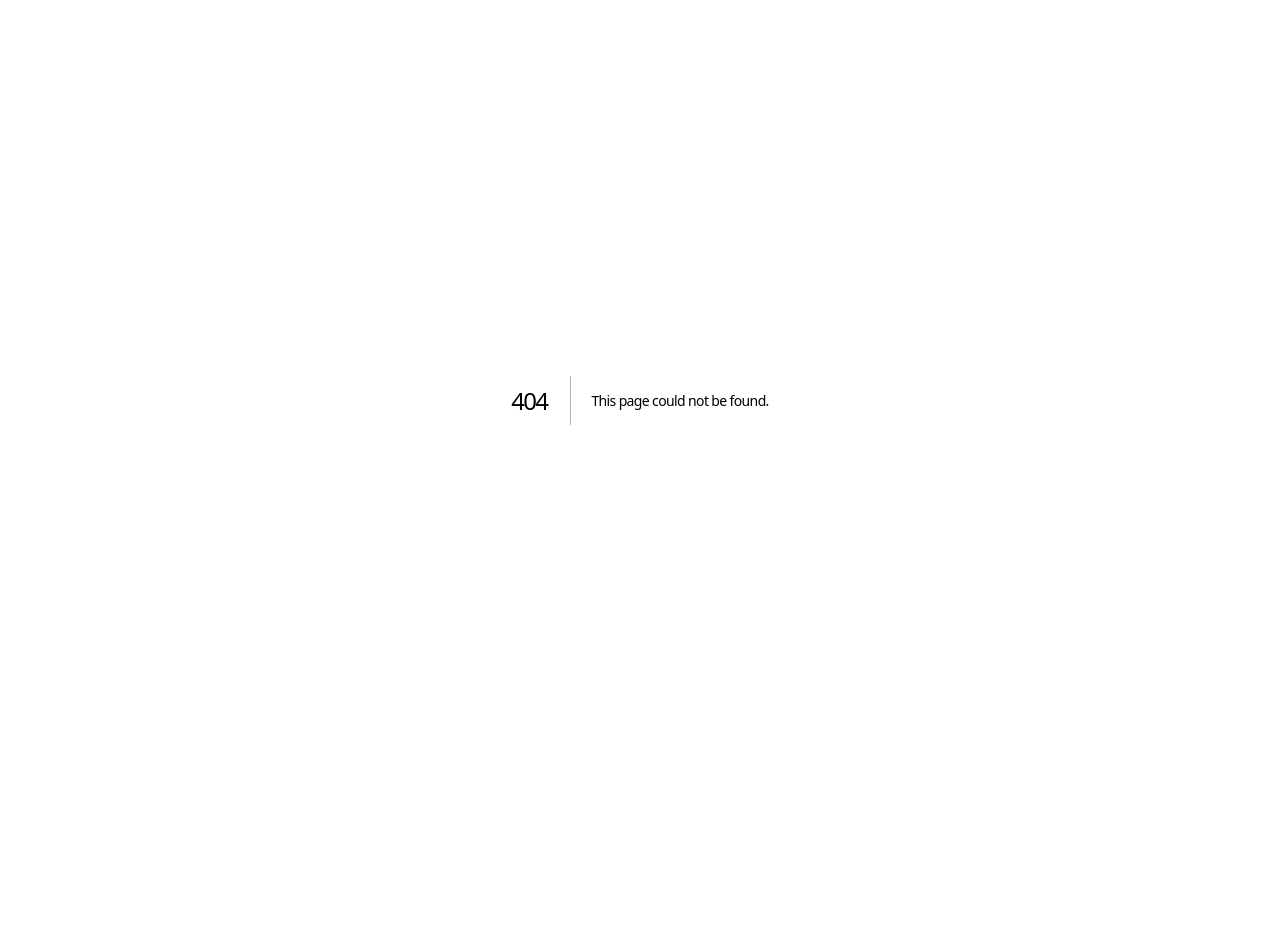
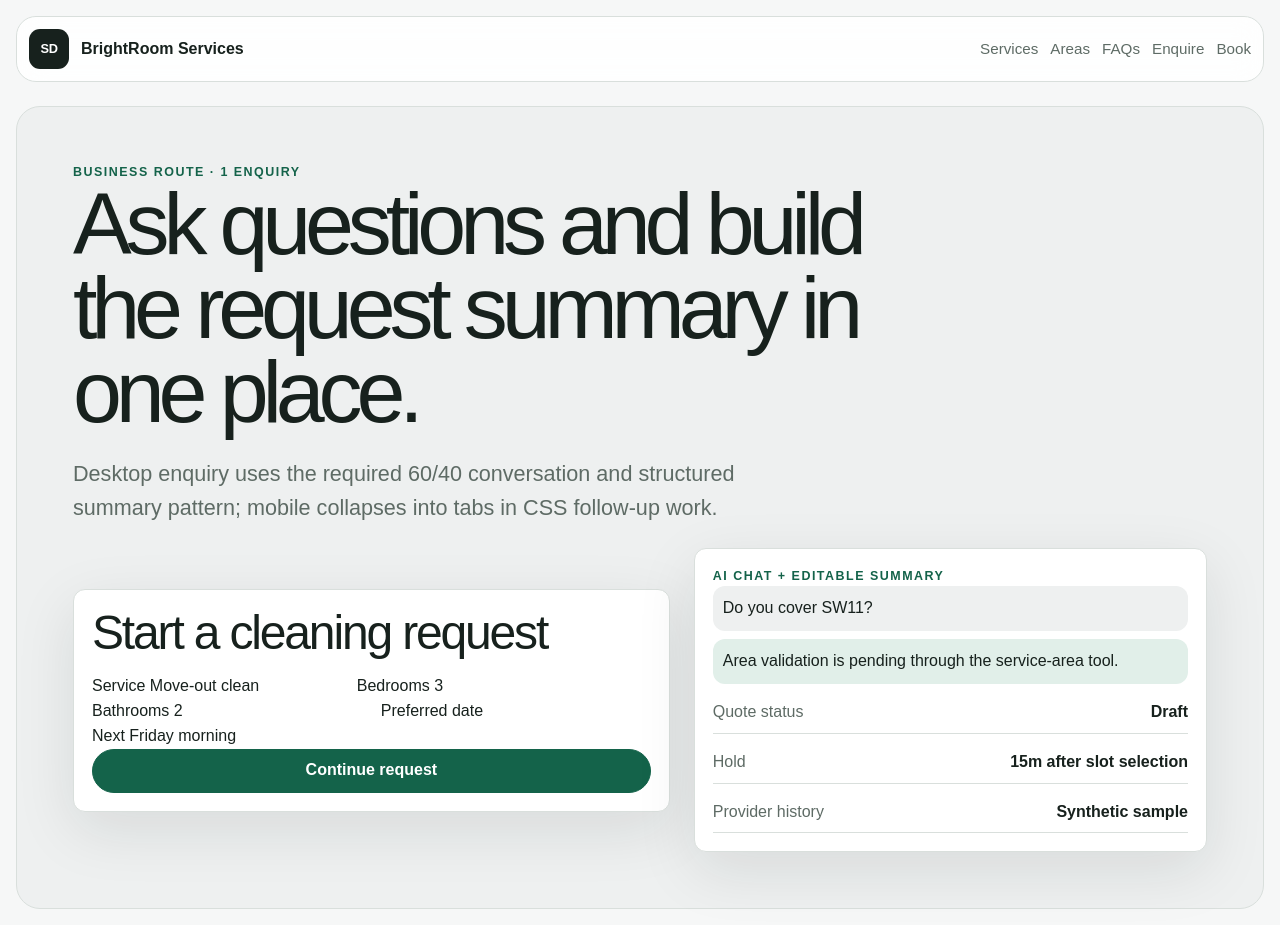
Before and after one commit to SaamVR/ServiceDesk, a Next.js app: page /b/1/enquire in a window 1280 px wide. Before the commit this address had no page. Before the commit the page ends 800 px from the top, so only its background shows below. Built offline with nearby package versions, Linux system fonts and the light colour scheme.

Commit message:
feat: add business enquiry route

```diff
--- /dev/null
+++ b/src/app/b/[slug]/enquire/page.tsx
@@ -0,0 +1,14 @@
+import { OperationalRoute } from "@/features/operations/OperationalRoute";
+
+export default async function BusinessEnquirePage({ params }: { params: Promise<{ slug: string }> }) {
+  const { slug } = await params;
+
+  return (
+    <OperationalRoute
+      surface="business"
+      resourceLabel={`${slug} enquiry`}
+      title="Ask questions and build the request summary in one place."
+      description="Desktop enquiry uses the required 60/40 conversation and structured summary pattern; mobile collapses into tabs in CSS follow-up work."
+    />
+  );
+}
```
